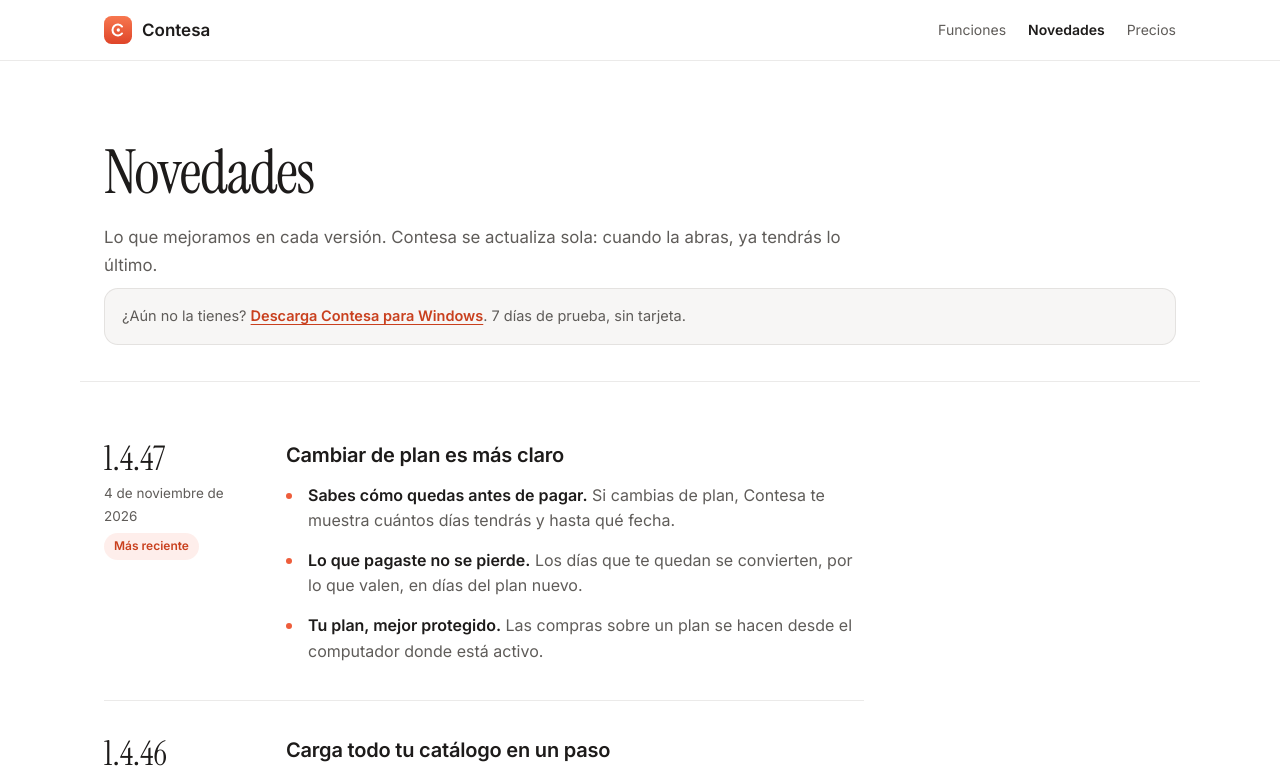
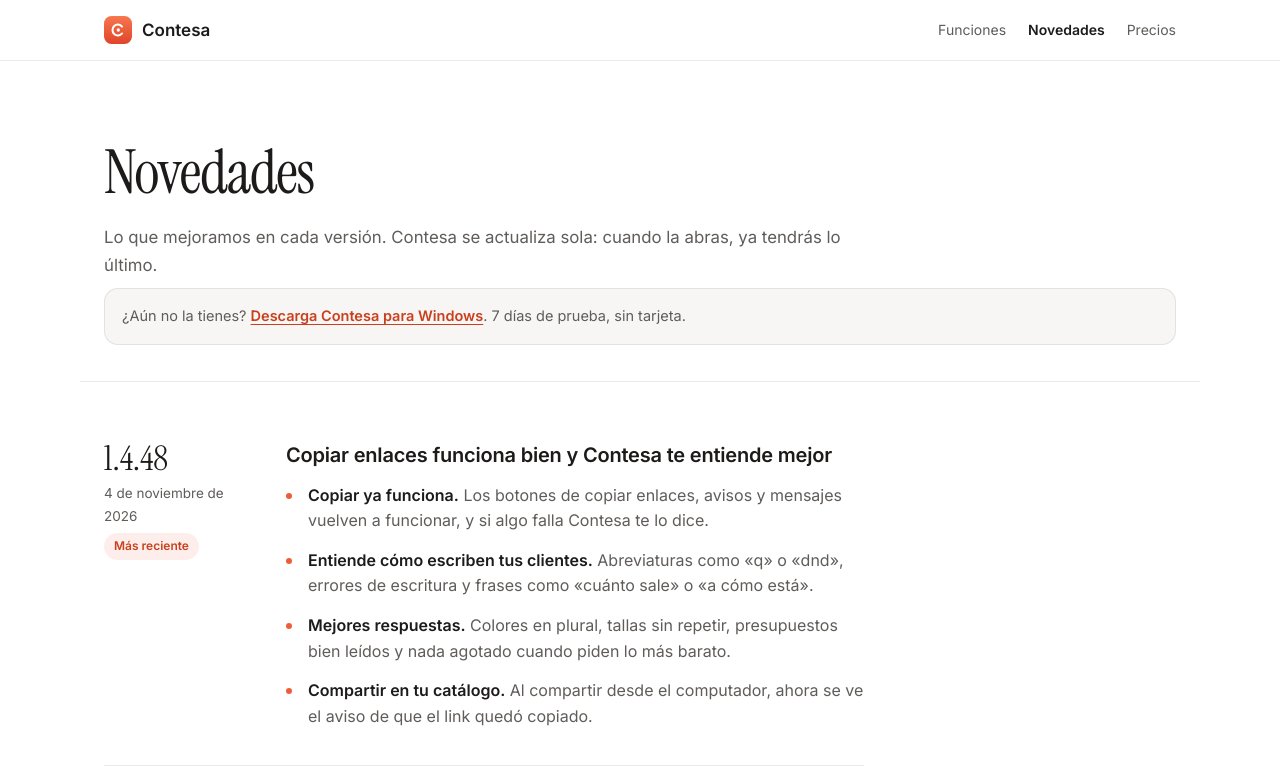
Before and after one commit to kurucushy2001-eng/aura-landing, a plain HTML site: page novedades.html in a window 1280 px wide. Shown: the top 774 px of the page. Drawn offline with Linux system fonts and the light colour scheme.

Commit message:
Novedades 1.4.48: copiar enlaces y mejores respuestas
Co-Authored-By: Claude Opus 5.5 <noreply@anthropic.com>

```diff
--- a/novedades.html
+++ b/novedades.html
@@ -50,11 +50,26 @@
 
   <div class="wrap">
     <div class="releases">
+      <article class="release" id="v1-4-48">
+        <div class="release-when">
+          <span class="release-ver">1.4.48</span>
+          <span class="release-date">4 de noviembre de 2026</span>
+          <span class="release-tag">Más reciente</span>
+        </div>
+        <div>
+          <h2>Copiar enlaces funciona bien y Contesa te entiende mejor</h2>
+          <ul>
+            <li><span><strong>Copiar ya funciona.</strong> Los botones de copiar enlaces, avisos y mensajes vuelven a funcionar, y si algo falla Contesa te lo dice.</span></li>
+            <li><span><strong>Entiende cómo escriben tus clientes.</strong> Abreviaturas como «q» o «dnd», errores de escritura y frases como «cuánto sale» o «a cómo está».</span></li>
+            <li><span><strong>Mejores respuestas.</strong> Colores en plural, tallas sin repetir, presupuestos bien leídos y nada agotado cuando piden lo más barato.</span></li>
+            <li><span><strong>Compartir en tu catálogo.</strong> Al compartir desde el computador, ahora se ve el aviso de que el link quedó copiado.</span></li>
+          </ul>
+        </div>
+      </article>
       <article class="release" id="v1-4-47">
         <div class="release-when">
           <span class="release-ver">1.4.47</span>
           <span class="release-date">4 de noviembre de 2026</span>
-          <span class="release-tag">Más reciente</span>
         </div>
         <div>
           <h2>Cambiar de plan es más claro</h2>
```
